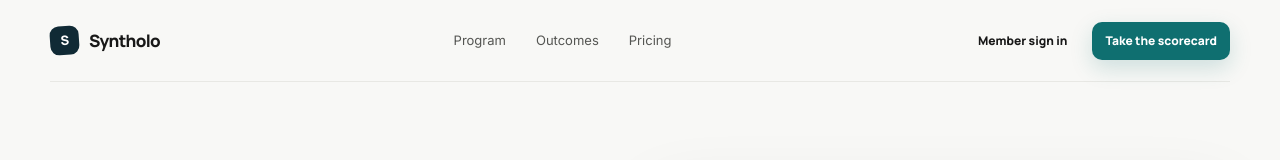
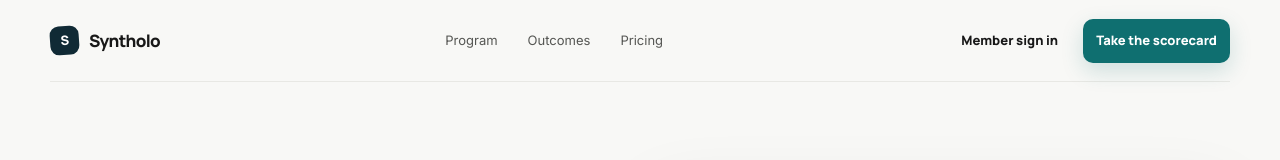
Before and after one commit to mxima561/syntholo, a Next.js app: page / in a window 1280 px wide. Shown: the top 160 px of the page. Built offline with nearby package versions, Linux system fonts and the light colour scheme.

Commit message:
fix: preserve small button accessibility floor

```diff
--- a/src/styles/base.css
+++ b/src/styles/base.css
@@ -36,7 +36,7 @@ button:focus-visible, a:focus-visible, input:focus-visible, textarea:focus-visib
 .button-dark { background: var(--navy); color: white; }
 .button-secondary { border: 1px solid var(--border); background: white; color: var(--navy); }
 .button-quiet { background: transparent; color: var(--ink); }
-.button-small { min-height: 38px; padding-inline: 13px; font-size: 12px; }
+.button-small { min-height: 44px; padding-inline: 13px; font-size: 13px; }
 .button-large { min-height: 52px; padding-inline: 20px; }
 
 .card { border: 1px solid var(--border); border-radius: 15px; padding: 20px; }
```
Also changed, not shown: 1 other file (tests, documents, lock files or other folders).
